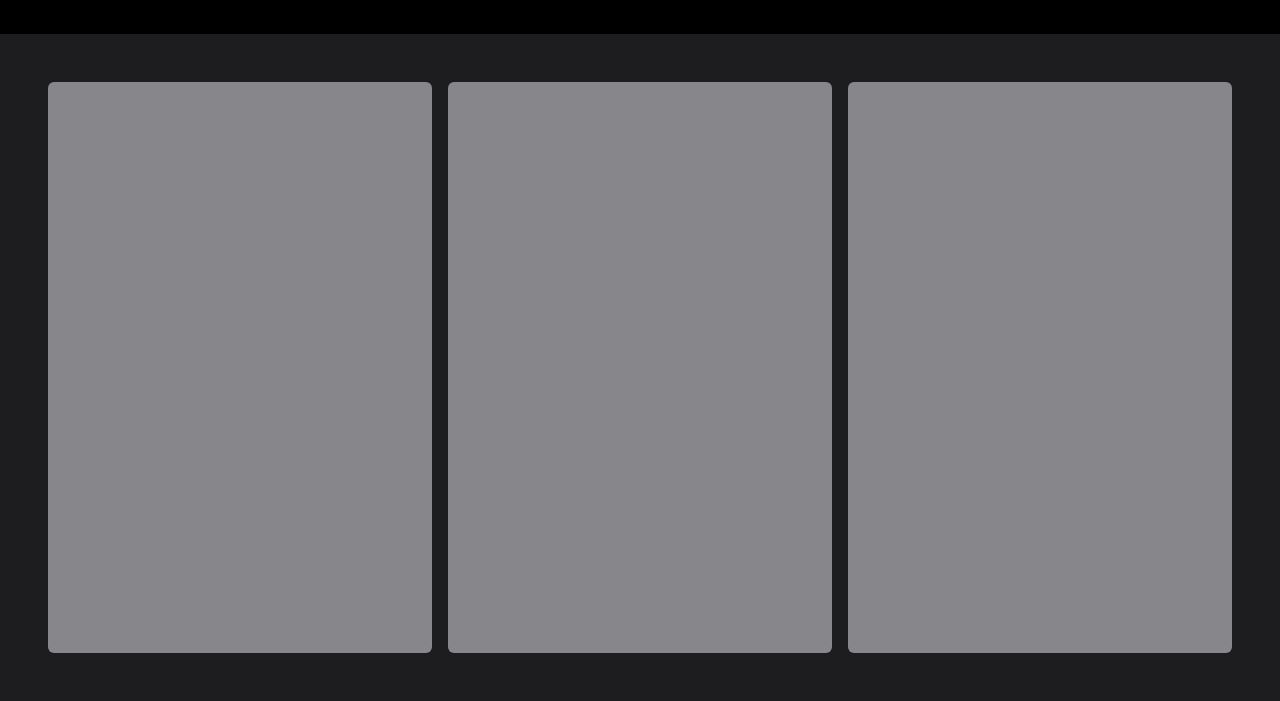
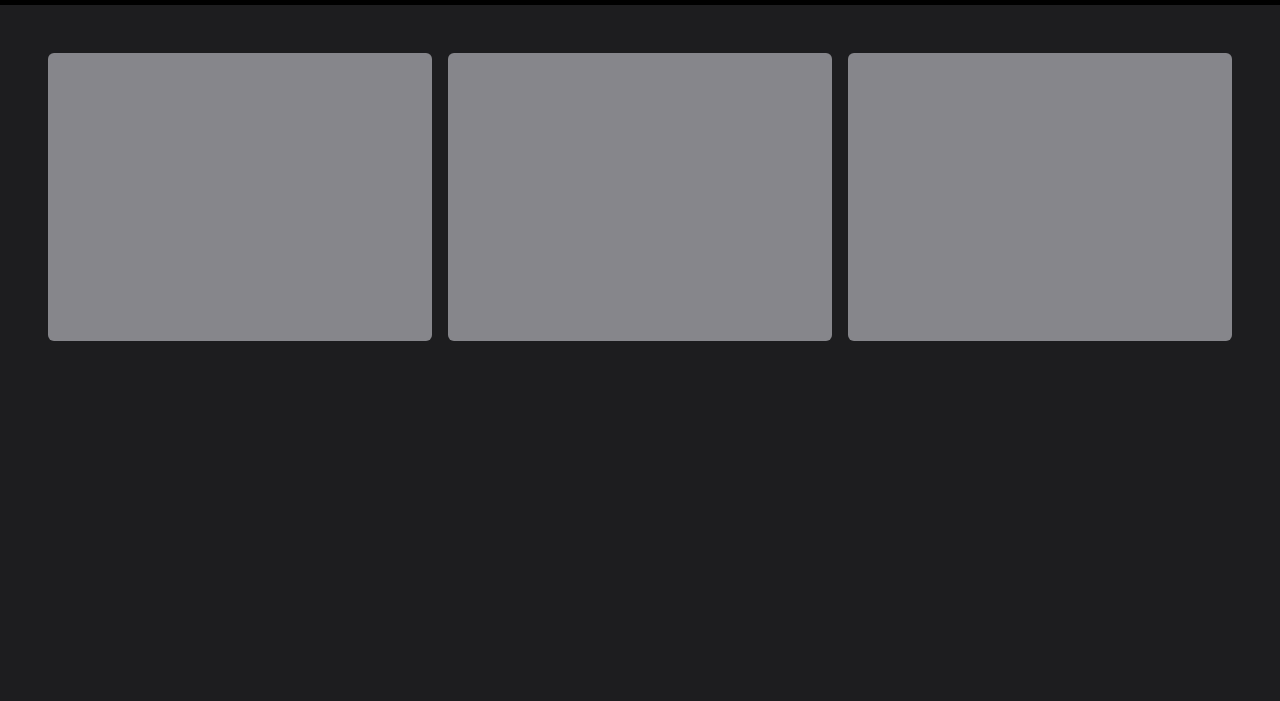
Before and after one commit to htoo-aung/odin-library, a website: page index.html in a window 1280 px wide. Shown: the part 99-800 px from the top of the page. Drawn offline with nearby package versions, Linux system fonts and the light colour scheme.

Commit message:
implemented display book function

```diff
--- a/styles.css
+++ b/styles.css
@@ -13,15 +13,17 @@
 
 body {
   width: 100%;
-  height: 100vh;
+  min-height: 100vh;
+  display: flex;
+  flex-direction: column;
 }
 
 .wrapper {
   background-color: var(--main-color);
-  height: 100%;
+  flex: 1;
   display: grid;
   grid-template-columns: 1fr;
-  grid-template-rows: 1fr 5fr;
+  grid-template-rows: minmax(6rem, 6.5rem) 5fr;
 }
 
 .header {
@@ -74,13 +76,13 @@ body {
   display: grid;
   gap: 1rem;
   grid-template-columns: repeat(3, 1fr);
-  /* fix row taking up whole main container */
-  grid-auto-rows: 1fr;
+  grid-auto-rows: auto;
   padding: 3rem;
 }
 
 .card {
   background-color: var(--card-color);
+  height: 18rem;
   display: flex;
   justify-content: center;
   align-items: center;
```
